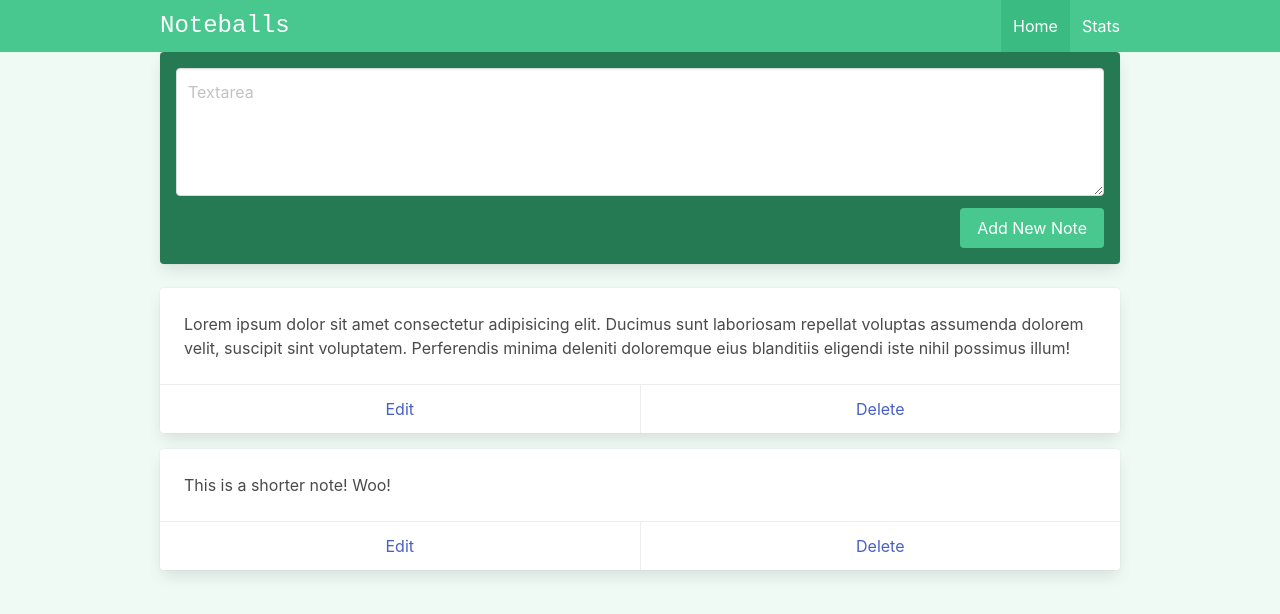
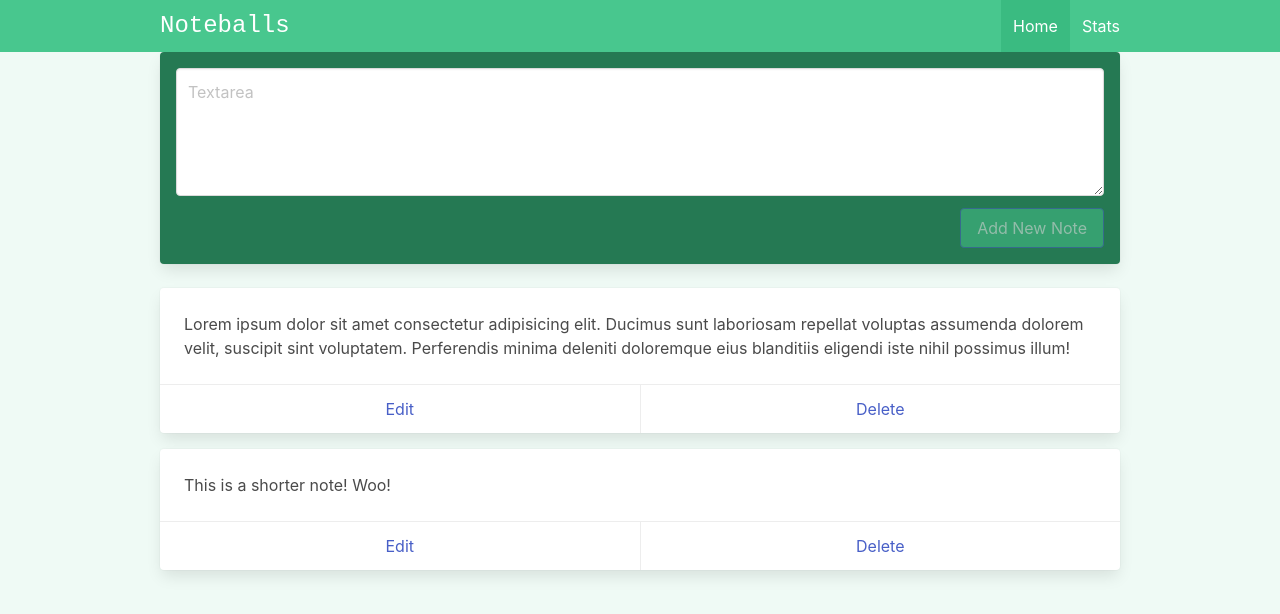
Before and after one commit to KarlHeitmann/vue-composition-api-noteballs, a Vue app: page /#/ in a window 1280 px wide. Shown: the top 614 px of the page. Built offline with nearby package versions, Linux system fonts and the light colour scheme.

Commit message:
done addNewNote Method

```diff
--- a/src/views/ViewNotes.vue
+++ b/src/views/ViewNotes.vue
@@ -6,6 +6,8 @@
         <div class="control">
           <textarea
             class="textarea"
+            v-model="newNote"
+            ref="newNoteRef"
             placeholder="Textarea"
             />
         </div>
@@ -13,7 +15,10 @@
 
       <div class="field is-grouped is-grouped-right">
         <div class="control">
-          <button class="button is-link has-background-success">
+          <button
+            @click="addNote"
+            :disabled="!newNote"
+            class="button is-link has-background-success">
             Add New Note
           </button>
         </div>
@@ -48,6 +53,8 @@ import { ref } from 'vue';
 /*
   notes
 */
+  const newNote = ref('')
+  const newNoteRef = ref(null)
   const notes = ref([
     {
       id: 'id1',
@@ -58,4 +65,18 @@ import { ref } from 'vue';
       content: 'This is a shorter note! Woo!'
     },
   ])
+
+  const addNote = () => {
+    let currentDate = new Date().getTime(),
+        id = currentDate.toString() // NOTA: se puede usar tambien una libreria como uuidv4 para generar ids unicos
+
+    let note = {
+      id,
+      content: newNote.value,
+    }
+
+    notes.value.unshift(note)
+    newNote.value = ""
+    newNoteRef.value.focus()
+  }
 </script>
```
